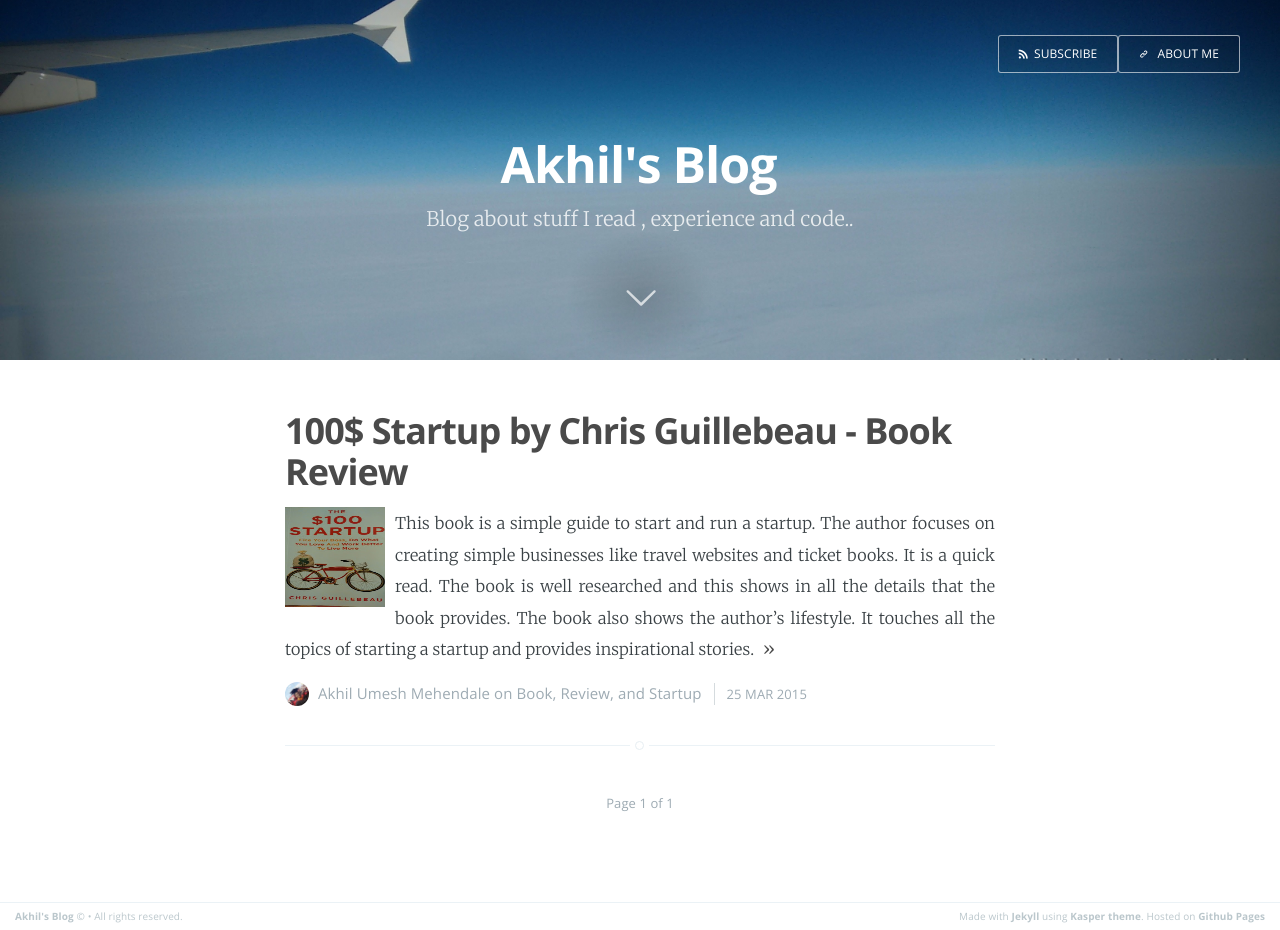
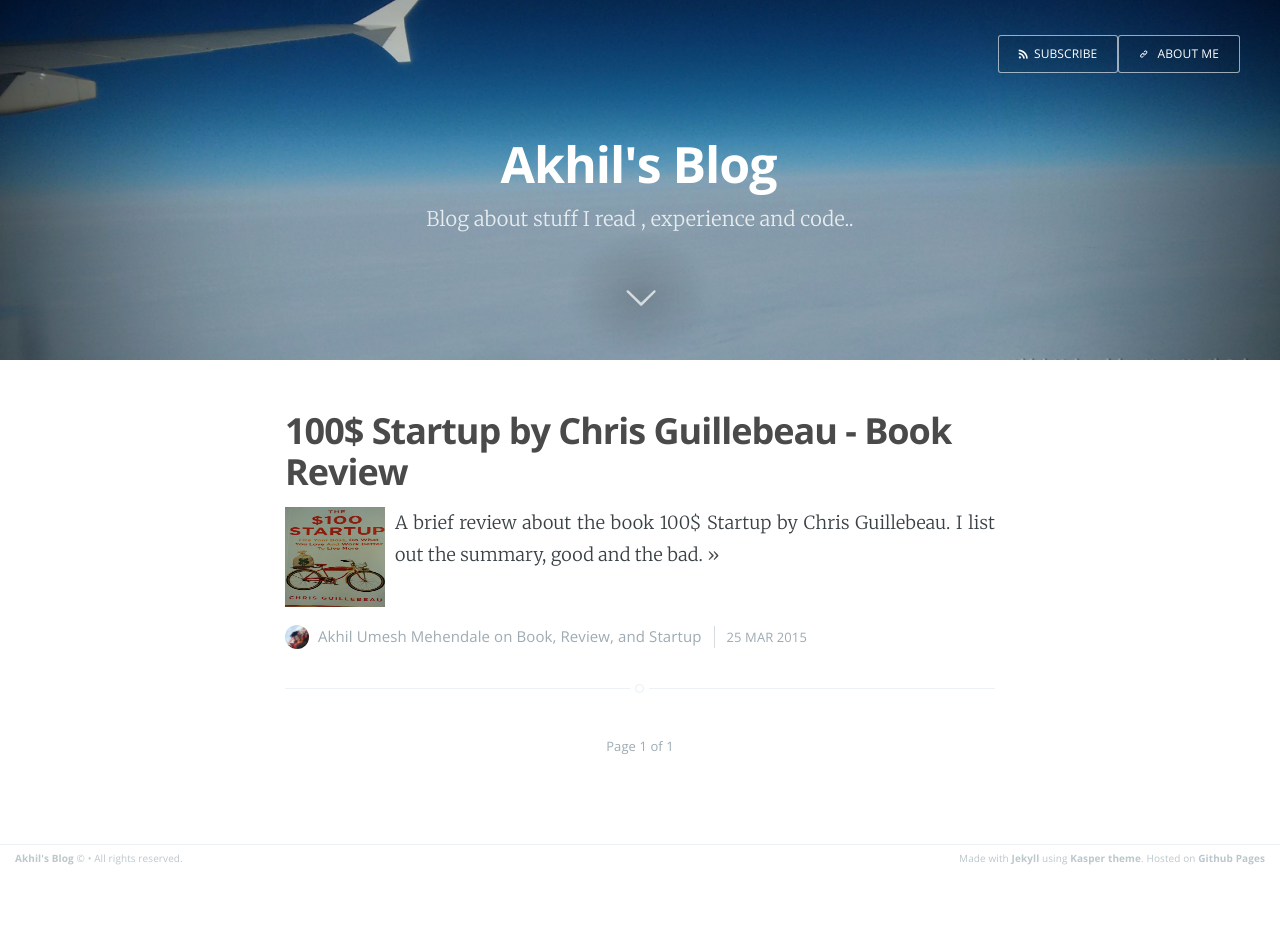
Before and after one commit to akhilum/akhilum.github.io, a Jekyll site: the page built from index.html, in a window 1280 px wide. Built offline with Jekyll 4.4.1, drawn with Linux system fonts in a browser that asks for light colours; Markdown is read by kramdown in place of the engine named in the settings; the list of posts is cut into pages by our own code; after the commit the page ends 900 px from its top, so only the background shows below that.

Commit message:
Excerpt test

```diff
--- a/_posts/2015-03-25-100$-Startup.markdown
+++ b/_posts/2015-03-25-100$-Startup.markdown
@@ -4,6 +4,7 @@ title:  "100$ Startup by Chris Guillebeau - Book Review"
 date:   2015-03-25 10:18:00
 categories: Book Review Startup
 thumbnail: "/assets/images/100_dollar_startup.jpg"
+excerpt: "A brief review about the book 100$ Startup by Chris Guillebeau. I list out the summary, good and the bad."
 ---
 
 
```
